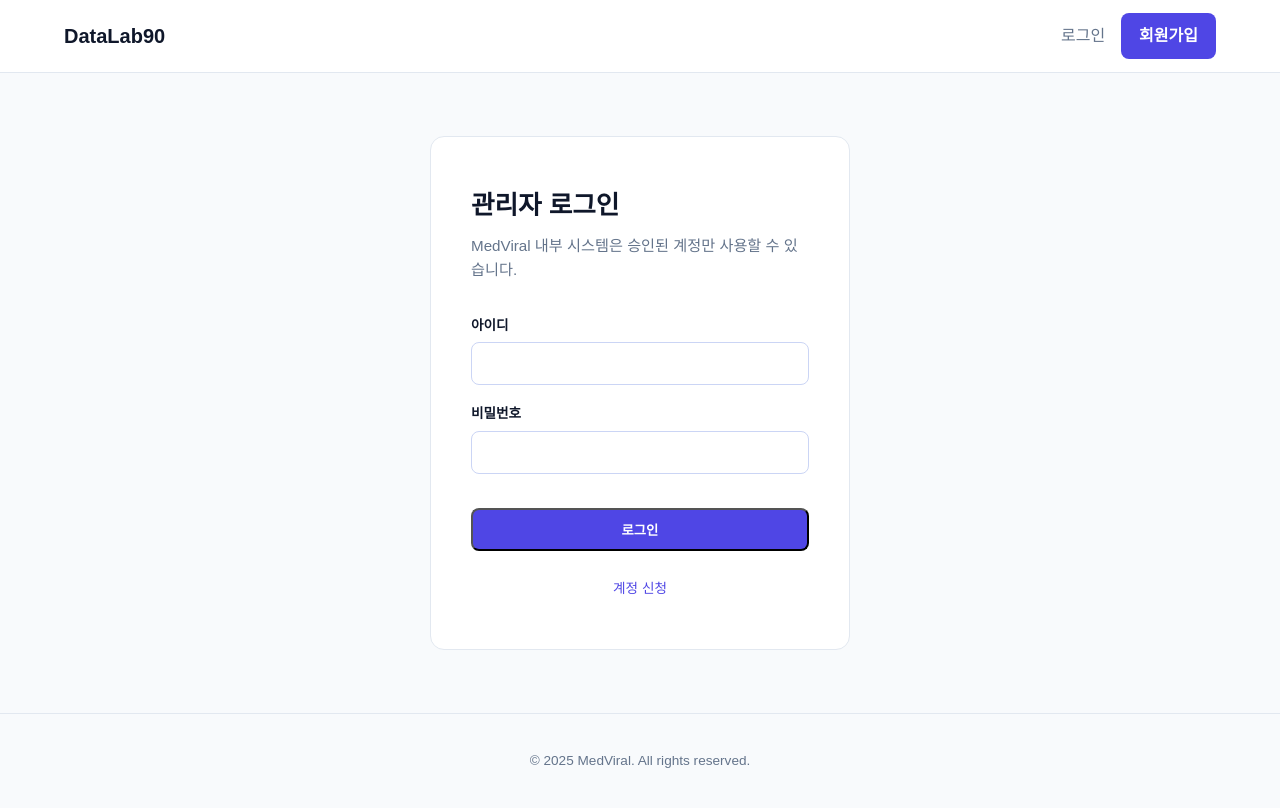
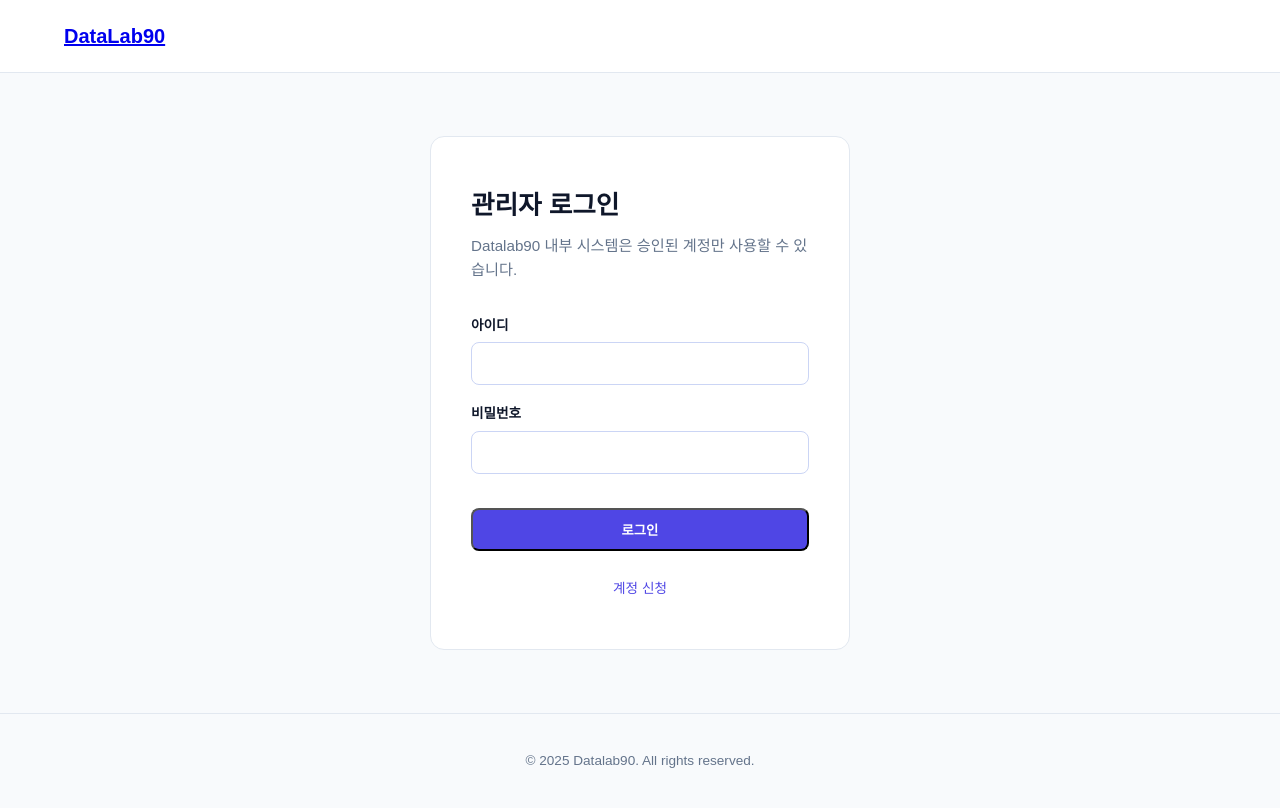
Before and after one commit to swoo1061/datalab_v3, a Django app: page /accounts/login/ in a window 1280 px wide. Run offline with Django 4.2, Linux system fonts and the light colour scheme; some web fonts are replaced.

Commit message:
12-29-29

```diff
--- a/accounts/templates/accounts/login.html
+++ b/accounts/templates/accounts/login.html
@@ -1,6 +1,10 @@
 {% extends 'core/base_public.html' %}
 {% load static %}
-{% block title %}로그인 | MedViral{% endblock %}
+{% block title %}로그인 | Datalab90{% endblock %}
+
+{% block header_actions %}
+<!-- 로그인 페이지에서는 헤더 버튼 숨김 -->
+{% endblock %}
 
 {% block content %}
 <link rel="stylesheet" href="{% static 'accounts/css/auth.css' %}">
@@ -9,7 +13,7 @@
   <div class="auth-box">
     <h1 class="auth-title">관리자 로그인</h1>
     <p class="auth-desc">
-      MedViral 내부 시스템은 승인된 계정만 사용할 수 있습니다.
+      Datalab90 내부 시스템은 승인된 계정만 사용할 수 있습니다.
     </p>
 
     <form method="post">
--- a/apps/core/static/core/css/public.css
+++ b/apps/core/static/core/css/public.css
@@ -42,11 +42,7 @@ body {
   gap: 16px;
   align-items: center;
 }
-.nav-link {
-  color: var(--muted);
-  text-decoration: none;
-  font-weight: 500;
-}
+
 
 /* Buttons */
 .btn {
--- a/apps/core/templates/core/base_public.html
+++ b/apps/core/templates/core/base_public.html
@@ -3,21 +3,34 @@
 <html lang="ko">
 <head>
   <meta charset="utf-8">
-  <title>{% block title %}MedViral{% endblock %}</title>
+  <title>{% block title %}Datalab90{% endblock %}</title>
   <meta name="viewport" content="width=device-width, initial-scale=1">
 
+  <!-- Font -->
   <link href="https://cdn.jsdelivr.net/gh/orioncactus/pretendard/dist/web/static/pretendard.css" rel="stylesheet">
+
+  <!-- Public CSS -->
   <link rel="stylesheet" href="{% static 'core/css/public.css' %}">
 </head>
 <body>
 
 <header class="site-header">
   <div class="container header-inner">
-    <div class="logo">DataLab90</div>
+
+    <!-- Logo -->
+    <a href="{% url 'core:home' %}" class="logo">
+      DataLab90
+    </a>
+
+    <!-- Header Actions -->
+    {% block header_actions %}
     <nav class="nav">
-      <a href="{% url 'accounts:login' %}" class="nav-link">로그인</a>
-      <a href="{% url 'accounts:signup' %}" class="btn btn-primary">회원가입</a>
+      <a href="{% url 'accounts:login' %}" class="btn btn-primary">
+        관리자 로그인
+      </a>
     </nav>
+    {% endblock %}
+
   </div>
 </header>
 
@@ -27,7 +40,7 @@
 
 <footer class="site-footer">
   <div class="container">
-    <p>© 2025 MedViral. All rights reserved.</p>
+    <p>© 2025 Datalab90. All rights reserved.</p>
   </div>
 </footer>
 
--- a/apps/core/urls.py
+++ b/apps/core/urls.py
@@ -1,7 +1,7 @@
 from django.urls import path
 from . import views
 
-app_name = 'apps.core'
+app_name = 'core'
 
 urlpatterns = [
     path('', views.home, name='home'),
```
Also changed, not shown: apps/core/templates/core/home.html (+0 -9 lines).
